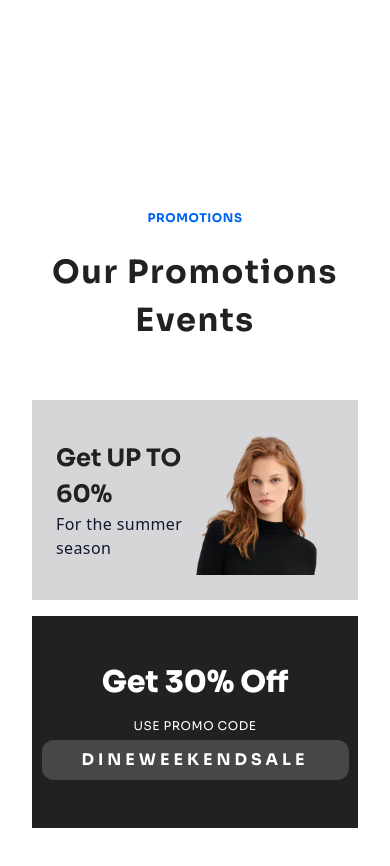
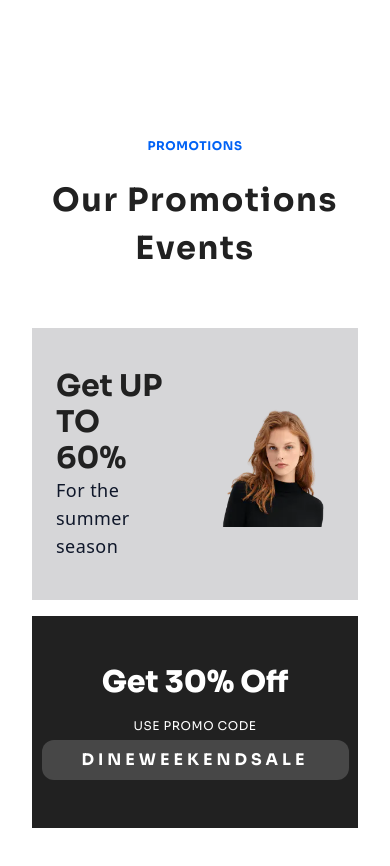
Before and after one commit to jawwad-ali/hackathon, a Next.js app: page / in a window 390 px wide. Shown: the part 820-1686 px from the top of the page. Built offline with nearby package versions, Linux system fonts and the light colour scheme.

Commit message:
changes to promotion card

```diff
--- a/app/components/Promotions.tsx
+++ b/app/components/Promotions.tsx
@@ -9,7 +9,7 @@ const sora = Sora({ subsets: ["latin"] });
 
 const Promotions = () => {
   return (
-    <div className="my-28">
+    <div className="my-10 lg:my-28">
       <div className="text-center ">
         <span
           className={`${sora.className} font-bold uppercase text-center text-xs text-[#0062f5] tracking-wider`}
@@ -26,21 +26,22 @@ const Promotions = () => {
       {/* Products */}
       <div className="flex w-full">
         {/* Left Side */}
-        <div className="flex flex-col gap-2 mt-14 mx-8">
+        <div className="flex flex-col gap-2 mt-14 mx-8 w-full lg:w-1/2">
+
           <div className="bg-[#d6d6d8] grid gap-2 justify-between">
-            <div className="w-full flex justify-center items-center">
-              <div className="py-10">
+            <div className="w-full flex justify-center items-center ">
+              <div className="py-10 w-full">
                 <h3
-                  className={`${sora.className} px-6 font-bold text-2xl lg:text-3xl leading-9 text-[#212121]`}
+                  className={`${sora.className} px-6 font-bold text-3xl leading-9 text-[#212121]`}
                 >
                   Get UP TO 60%
                 </h3>
-                <p className="text-base lg:text-lg -tracking-tight px-6">
+                <p className="text-lg -tracking-tight px-6">
                   For the summer season
                 </p>
               </div>
 
-              <div className="-ml-14 w-[75%]">
+              <div className="flex justify-end w-full lg:-ml-14 lg:w-[75%]">
                 <Image
                   src={ProductOne}
                   alt="Product"
```
